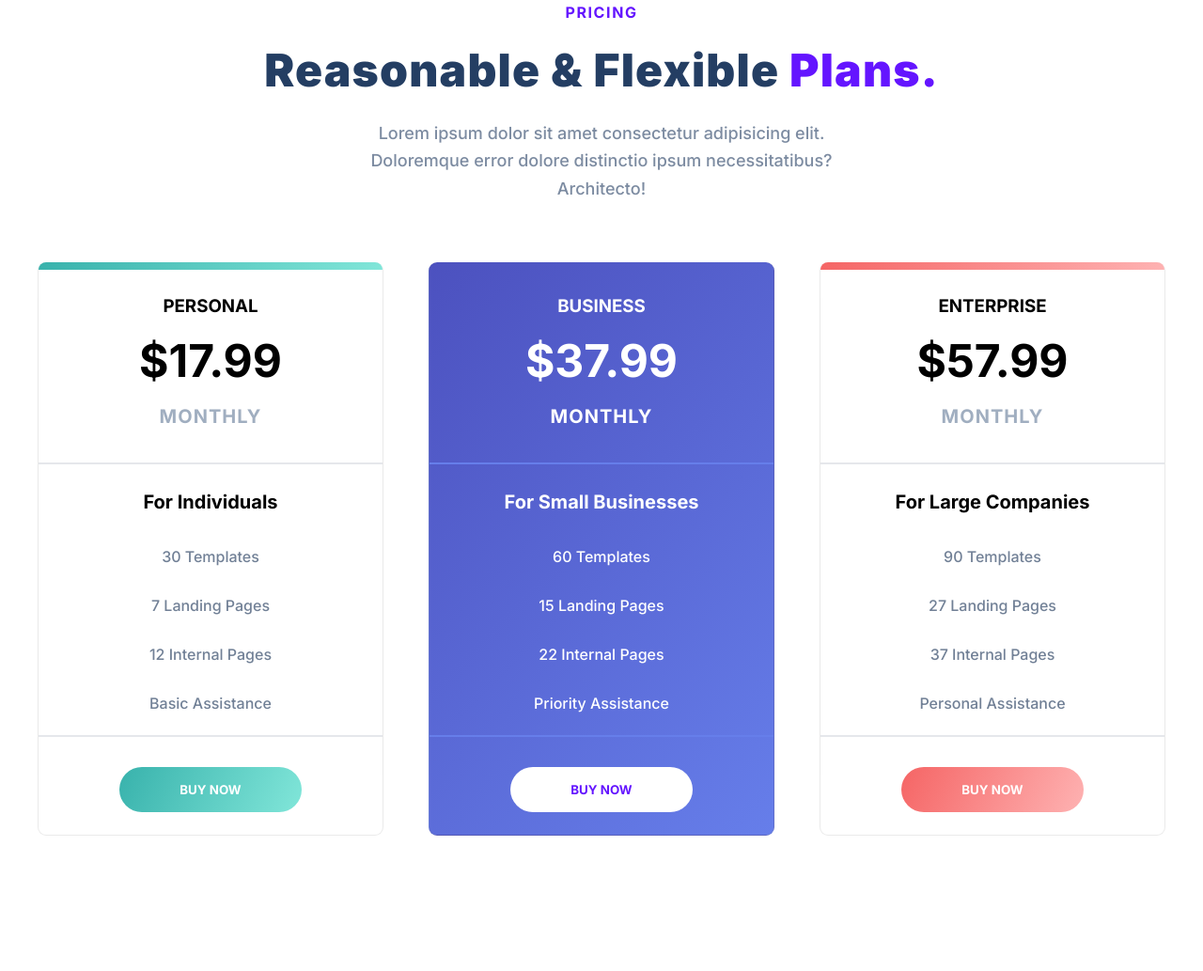
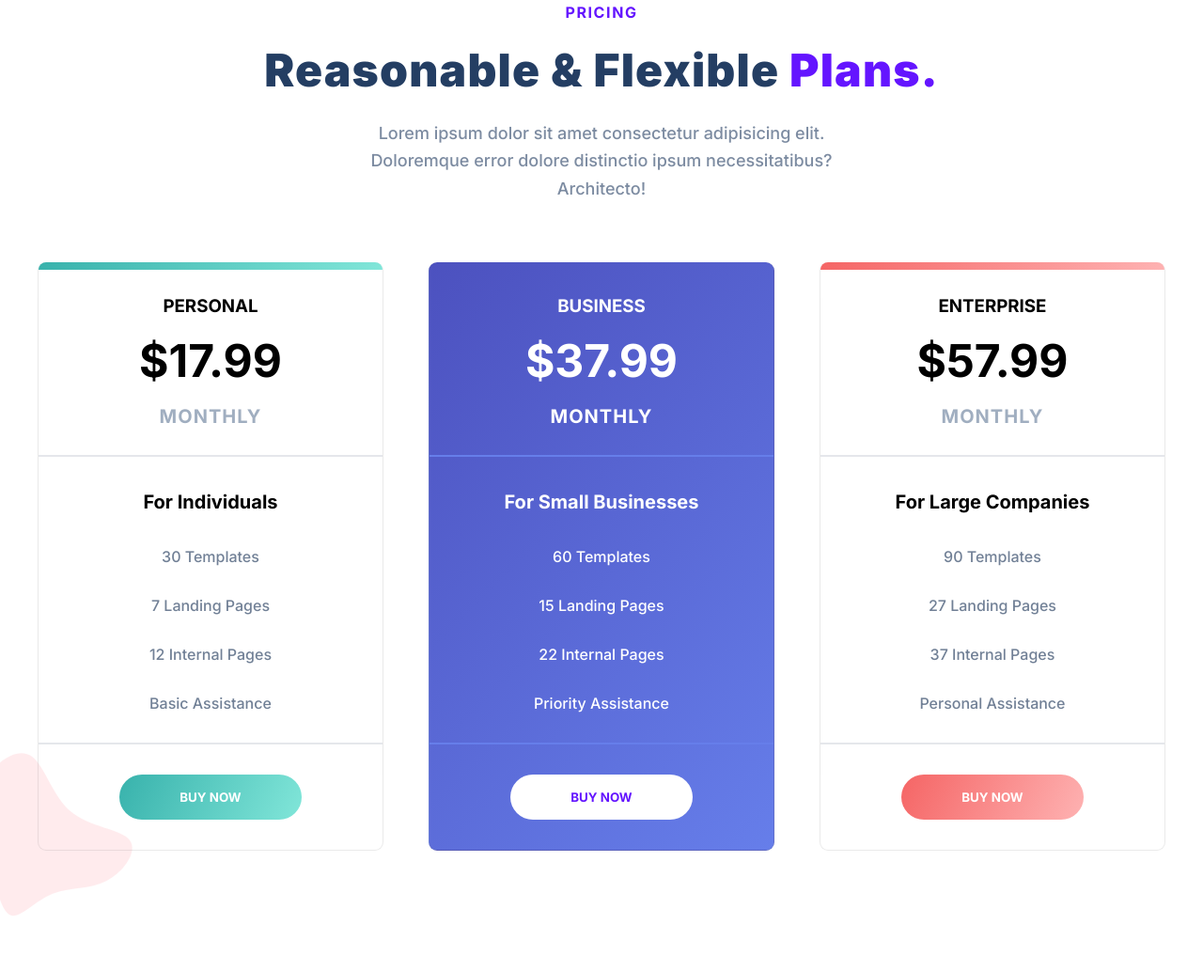
Before and after one commit to Wayloncode/Treact-Project, a plain HTML site: page index.html in a window 1280 px wide. Shown: the part 4256-5289 px from the top of the page at 94% size. Before the commit the page ends 5241 px from the top, so only its background shows below. Drawn offline with Linux system fonts and the light colour scheme.

Commit message:
Fix: attempted to fix pricing section
Tried fixing blob behind the plans (unsuccessful)

```diff
--- a/index.html
+++ b/index.html
@@ -5,6 +5,10 @@
     <meta name="viewport" content="width=device-width, initial-scale=1.0" />
     <title>Document</title>
     <link rel="stylesheet" href="styles.css" />
+    <script
+      src="https://kit.fontawesome.com/4cee224d3a.js"
+      crossorigin="anonymous"
+    ></script>
   </head>
   <body>
     <section id="landing">
@@ -490,6 +494,24 @@
                 <button class="plan__button red">BUY NOW</button>
               </div>
             </div>
+            <svg
+              width="600"
+              height="600"
+              viewBox="0 0 600 600"
+              xmlns="http://www.w3.org/2000/svg"
+              class="plans__blob"
+            >
+              <g transform="translate(300,300)">
+                <path
+                  d="M82,-98.3C129.8,-57.7,208.2,-54.1,229.6,-26.6C251.1,1,215.6,52.5,172.9,74.9C130.2,97.2,80.3,90.4,37.8,107.5C-4.8,124.7,-40,165.7,-63.3,162.3C-86.5,158.8,-97.8,110.9,-109.3,72.2C-120.7,33.5,-132.2,4.1,-140.1,-37.4C-147.9,-79,-152.1,-132.6,-128.1,-177.3C-104.1,-222.1,-52.1,-258,-17.5,-237.2C17.1,-216.4,34.3,-138.9,82,-98.3Z"
+                  fill="#FFB4BC"
+                ></path>
+              </g>
+            </svg>
+          </div>
+        </div>
+      </div>
+    </section>
           </div>
         </div>
       </div>
--- a/styles.css
+++ b/styles.css
@@ -234,7 +234,6 @@ h1 {
   color: #a0aec0;
   font-size: 12px;
   font-weight: 700;
-  letter-spacing: 0.6;
 }
 
 .header__customers--img--wrapper {
@@ -509,13 +508,15 @@ h1 {
 
 .plans {
   display: flex;
-  flex-direction: wrap;
+  flex-wrap: wrap;
+  width: 100%;
   gap: 48px;
-  width: 100%;
+  position: relative;
+  z-index: 1;
 }
 
 .plan {
-  width: calc(100% / 3);
+  width: calc((100% - 96px) / 3);
   display: flex;
   flex-direction: column;
   margin-top: 64px;
@@ -524,7 +525,6 @@ h1 {
   border-top: none;
   border-radius: 9px;
   position: relative;
-  z-index: 0;
 }
 
 .plan__stripe {
@@ -532,7 +532,6 @@ h1 {
   position: absolute;
   left: 0;
   width: 100%;
-  z-index: 1;
   border-top-left-radius: 99px;
   border-top-right-radius: 99px;
 }
@@ -569,9 +568,12 @@ h1 {
   color: #fff;
 }
 
-.plan__top,
 .plan__middle,
 .plan__bottom {
+  padding: 32px 32px;
+}
+
+.plan__top {
   padding: 24px 32px;
   margin-top: 8px;
 }
@@ -634,3 +636,14 @@ h1 {
   background-color: white;
   color: rgb(100, 21, 255);
 }
+
+.plans__blob {
+  z-index: -10;
+  position: absolute;
+  left: 0;
+  bottom: 0;
+  transform: translateX(-50%) translateY(50%);
+  height: 256px;
+  width: 256px;
+  opacity: 0.25;
+}
```
